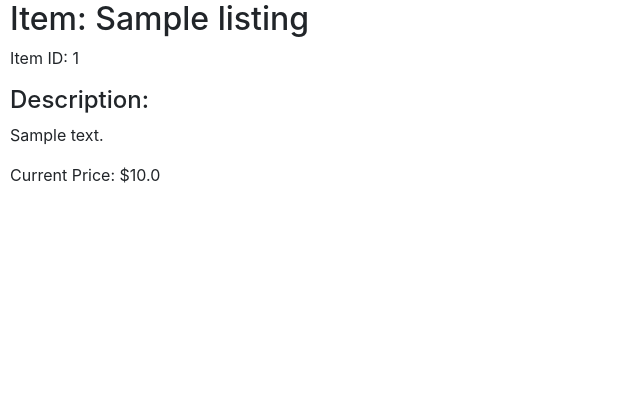
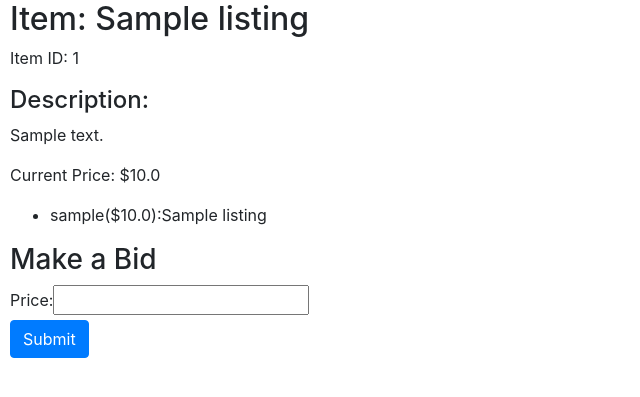
Before and after one commit to arregist97/CS50Project2, a Django app: page /listing/1 in a window 1280 px wide. Shown: the part 163-560 px from the top of the page, without its empty margins (0-640 px from the left). Run offline with Django 3.2, Linux system fonts and the light colour scheme; tables that the repository leaves empty hold one stand-in row (values such as "Sample post"); some libraries are stand-ins or nearby versions.

Commit message:
added bids in each listing, and changed current price to be handled as the webpage is loaded.

```diff
--- a/commerce/auctions/admin.py
+++ b/commerce/auctions/admin.py
@@ -1,6 +1,8 @@
 from django.contrib import admin
-from .models import Listing, User
+from .models import Listing, User, Bid, Comment
 
 # Register your models here.
 admin.site.register(User)
 admin.site.register(Listing)
+admin.site.register(Bid)
+admin.site.register(Comment)
--- a/commerce/auctions/models.py
+++ b/commerce/auctions/models.py
@@ -11,9 +11,25 @@ class User(AbstractUser):
 class Listing(models.Model):
     title = models.CharField(max_length=64)
     description = models.CharField(max_length=65536)
-    current_price = models.FloatField()
+    starting_price = models.FloatField()
     seller = models.ForeignKey(User, on_delete=models.CASCADE, null=True)
     photo = models.CharField(max_length=256)
 
     def __str__(self):
-        return f"{self.title}(${self.current_price}):{self.id}"
+        return f"{self.title}(${self.starting_price}):{self.id}"
+
+class Bid(models.Model):
+    user = models.ForeignKey(User, on_delete=models.CASCADE, null=True)
+    price = models.FloatField()
+    listing = models.ForeignKey(Listing, on_delete=models.CASCADE, null=True)
+
+    def __str__(self):
+        return f"{self.user.username}(${self.price}):{self.listing.title}"
+
+class Comment(models.Model):
+    user = models.ForeignKey(User, on_delete=models.CASCADE, null=True)
+    text = models.CharField(max_length=65536)
+    listing = models.ForeignKey(Listing, on_delete=models.CASCADE, null=True)
+
+    def __str__(self):
+        return f"{self.user.username}:{self.listing.title}"
--- a/commerce/auctions/templates/auctions/listing.html
+++ b/commerce/auctions/templates/auctions/listing.html
@@ -10,8 +10,9 @@
 
     <form action="{% url 'listing' %}" method="post" id="listingform">
         {% csrf_token %}
-        {{ form.as_p }}
-        </div>
+        <table style="width:100%";>
+            {{ form.as_table }}
+        </table>
         <input class="btn btn-primary" type="submit" value="Create Listing">
     </form>
 
--- a/commerce/auctions/templates/auctions/listing_view.html
+++ b/commerce/auctions/templates/auctions/listing_view.html
@@ -16,5 +16,24 @@
         <p>Current Price: ${{current_price}}</p>
     </div>
 
+    <ul>
+        {%for bid in bids %}
+            <li>{{ bid }}</li>
+
+        {% endfor %}
+    </ul>
+
+    <div>
+        <h3>Make a Bid</h3>
+        <form action="{% url 'listing_id' listing_id %}" method="POST">
+            {% csrf_token %}
+            {{ form }}
+            <div>
+                <input class="btn btn-primary" type="submit" value="Submit">
+            </div>
+        </form>
+    </div>
+
+
 
 {% endblock %}
--- a/commerce/auctions/views.py
+++ b/commerce/auctions/views.py
@@ -3,7 +3,7 @@ from django.db import IntegrityError
 from django.http import HttpResponse, HttpResponseRedirect
 from django.shortcuts import render
 from django.urls import reverse
-from .models import Listing, User
+from .models import Listing, User, Bid, Comment
 from django.contrib.auth.decorators import login_required
 from django import forms
 
@@ -69,7 +69,7 @@ def register(request):
 class NewListingForm(forms.Form):
     title = forms.CharField(label="Title")
     description = forms.CharField(widget=forms.Textarea(attrs={"style": "resize: none;"}), label="Description")
-    price = forms.CharField(label="Price")
+    price = forms.FloatField(label="Price")
 
 @login_required
 def listing(request):
@@ -81,7 +81,7 @@ def listing(request):
             price = form.cleaned_data["price"]
             seller = User.objects.get(username=request.user.username)
 
-            listing = Listing(title=title, description=description, current_price=price, seller=seller)
+            listing = Listing(title=title, description=description, starting_price=price, seller=seller)
             listing.save()
             return HttpResponseRedirect(reverse("index"))
         else:
@@ -93,16 +93,63 @@ def listing(request):
             "form": NewListingForm()
         })
 
+class NewBidForm(forms.Form):
+    price = forms.FloatField(label="Price")
+
 def listing_view(request, listing_id):
     items = Listing.objects.all()
     try:
         item = items.get(pk=listing_id)
     except:
         return HttpResponse("Error: item number (" + listing_id + ") not found.<br>" + "<a href=" + "/" + ">Home</a>")
-    return render(request, "auctions/listing_view.html", {
-#        "message": "Are you logged in?",
-        "title": item.title,
-        "description": item.description,
-        "listing_id": item.id,
-        "current_price": item.current_price
-    })
+
+    current_price = item.starting_price
+    bids = Bid.objects.filter(listing=Listing.objects.get(id=listing_id))
+    for bid in bids:
+        if (bid.price >= current_price):
+            current_price = bid.price
+
+
+
+    if request.method == "POST":
+        form = NewBidForm(request.POST)
+        if form.is_valid():
+            user = User.objects.get(username=request.user.username)
+            price = form.cleaned_data["price"]
+            listing = Listing.objects.get(id=listing_id)
+
+            if(price <= current_price):
+                return render(request, "auctions/listing_view.html", {
+                "message": "Price must be higher than current price: " + str(current_price) + ".",
+                "title": item.title,
+                "description": item.description,
+                "listing_id": item.id,
+                "current_price": current_price,
+                "bids": bids,
+                "form": form
+            })
+
+            bid = Bid(user=user, price=price, listing=listing)
+            bid.save()
+            return HttpResponseRedirect(reverse("listing_id", args=listing_id))
+        else:
+
+            return render(request, "auctions/listing_view.html", {
+                "title": item.title,
+                "description": item.description,
+                "listing_id": item.id,
+                "current_price": current_price,
+                "bids": bids,
+                "form": form
+            })
+    else:
+
+        return render(request, "auctions/listing_view.html", {
+    #        "message": "Are you logged in?",
+            "title": item.title,
+            "description": item.description,
+            "listing_id": item.id,
+            "current_price": current_price,
+            "bids": bids,
+            "form": NewBidForm
+        })
```
